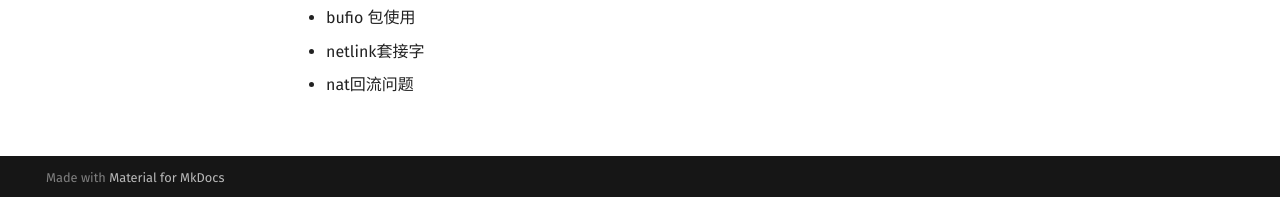
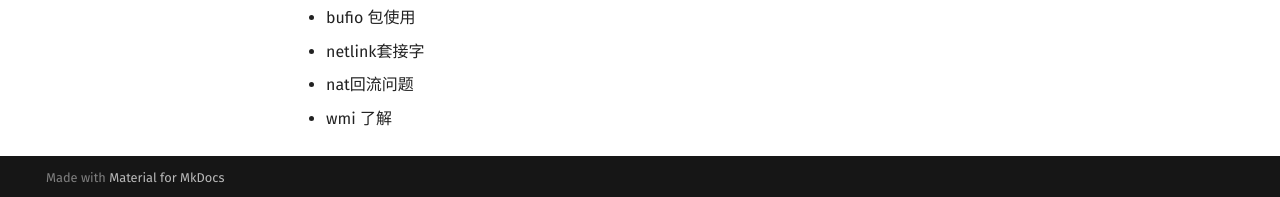
Before and after one commit to 1314liuwei/blog, an MkDocs documentation site: the page built from docs/index.md, in a window 1280 px wide and 1137 px high. Shown: the part 937-1134 px from the top of the window. Built offline with MkDocs 1.6.1 and Material for MkDocs 9.7.7, drawn with Linux system fonts in a browser that asks for light colours.

Commit message:
2023/05/30 周二

```diff
--- a/docs/index.md
+++ b/docs/index.md
@@ -25,3 +25,4 @@
 - bufio 包使用
 - netlink套接字
 - nat回流问题
+- wmi 了解
```
